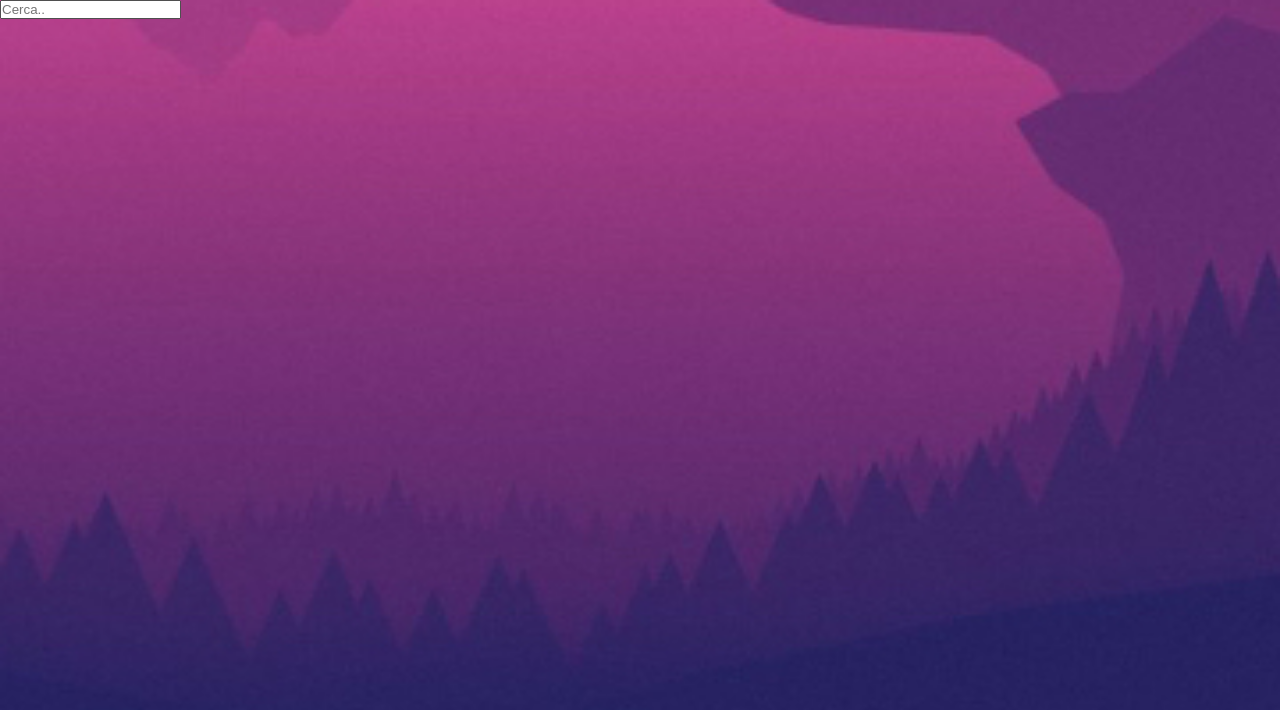
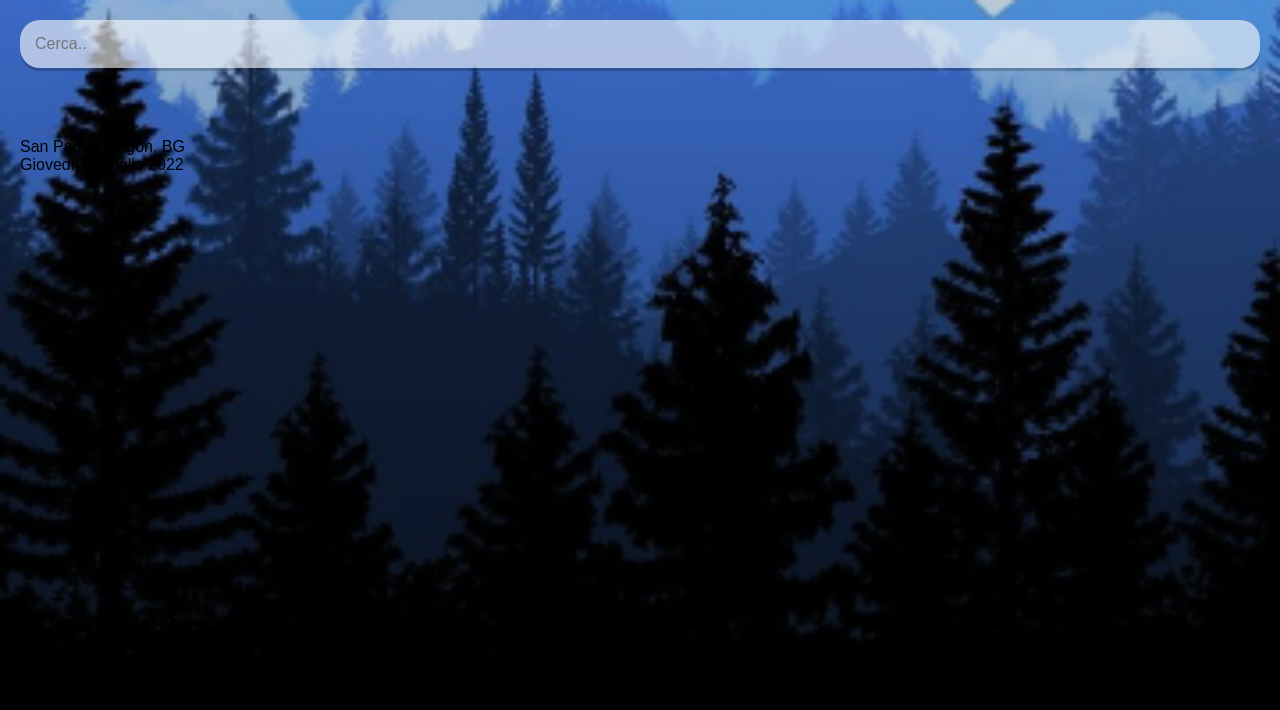
Before and after one commit to JardiinWD/react-weather-app, a React (Create React App) app: page / in a window 1280 px wide. Shown: the top 710 px of the page. Built offline with nearby package versions, Linux system fonts and the light colour scheme.

Commit message:
Aggiunto la funzione per data e localizzazione

```diff
--- a/src/App.js
+++ b/src/App.js
@@ -12,18 +12,51 @@ const api = {
 console.log(api);
 
 function App() {
+  /* Arrow-function per la mia date */
+  const dateBuilder = (d) => {
+    /* Mesi */
+    const mesi = ["Gennaio", "Febbraio", "Marzo", "Aprile", "Maggio", "Giugno", "Luglio",
+      "Agosto", "Settembre", "Ottobre", "Novembre", "Dicembre"];
+    /* Giorni */
+    const days = ["Lunedi", "Martedi", "Mercoledi", "Giovedi", "Venerdi", "Sabato", "Domenica"]
+    /* Ora faccio il modo che un giorno venga pescato correttamente dai vari metodi */
+    let giorno = days[d.getDay()];
+    let data = d.getDate();
+    let mese = mesi[d.getMonth()];
+    let anno = d.getFullYear();
+    /* Ora tramite return pesco tutti i dati */
+    return `${giorno} ${data} ${mese} ${anno}`
+  }
+
   return (
-    <div className="app warm">
+    <div className="app">
       <main>
         {/* Searchbox necessaria */}
         <div className="search-box">
+          {/* Input della searchbox */}
           <input
             type="text"
             className="search-bar"
             placeholder="Cerca.."
           />
         </div>
-
+        {/* Box della location */}
+        <div className="location-box">
+          {/* Locazione */}
+          <div className="location">San Paolo d'Argon, BG</div>
+          {/* Data
+          dateBuilder => la mia costante, l'array di variabili di array sopra return
+          new Date() => istanza
+          */}
+          <div className="date">{dateBuilder(new Date())}</div>
+        </div>
+        {/* Box per il tempo */}
+        <div className="weather-box">
+          {/* Temperatura va qua */}
+          <div className="temperature"></div>
+          {/* Che tempo fa invece (soleggiato, piovoso ecc) qua */}
+          <div className="weather"></div>
+        </div>
       </main>
     </div>
   );
--- a/src/index.css
+++ b/src/index.css
@@ -13,6 +13,13 @@ body {
 
 main {
   min-height: 100vh;
+  /* Linear Gradient mi da la possibilità di scurire tutta l'app generale
+  to bottom => Andando verso il basso
+  rgba(0, 0, 0, 0.15) => ombra leggera
+  rgba(0, 0, 0, 0.6) => ombra un pò più pesante
+  */
+  background-image: linear-gradient(to bottom, rgba(0,0,0,0.15), rgba(0, 0, 0, 0.6));
+  padding: 20px;
 }
 
 /* Background normale è COLD */
@@ -29,3 +36,39 @@ main {
 }
 
 /*#endregion  */
+
+/*#region Search-box e Search-bar */
+
+.search-box {
+  width: 100%;
+  margin: 0 0 70px;
+}
+
+:root {
+  --none: none
+}
+
+.search-box .search-bar {
+  display: block;
+  width: 100%;
+  padding: 15px;
+  /* Aspetto della searchbar */
+  appearance: var(--none);
+  background: var(--none);
+  border: var(--none);
+  outline: var(--none);
+  /* Aspetto e bg-color dell'App */
+  background-color: rgba(255, 255, 255, 0.6);
+  box-shadow: 0px 3px rgba(0, 0, 0, 0.2);
+  border-radius: 20px;
+  /* Color del testo e font */
+  color: #333333;
+  font-size: 16px;
+  transition: 0.4s ease;
+}
+
+.search-box .search-bar:focus {
+  background-color: rgba(255, 255, 255, 0.8);
+}
+
+/*#endregion */
```
